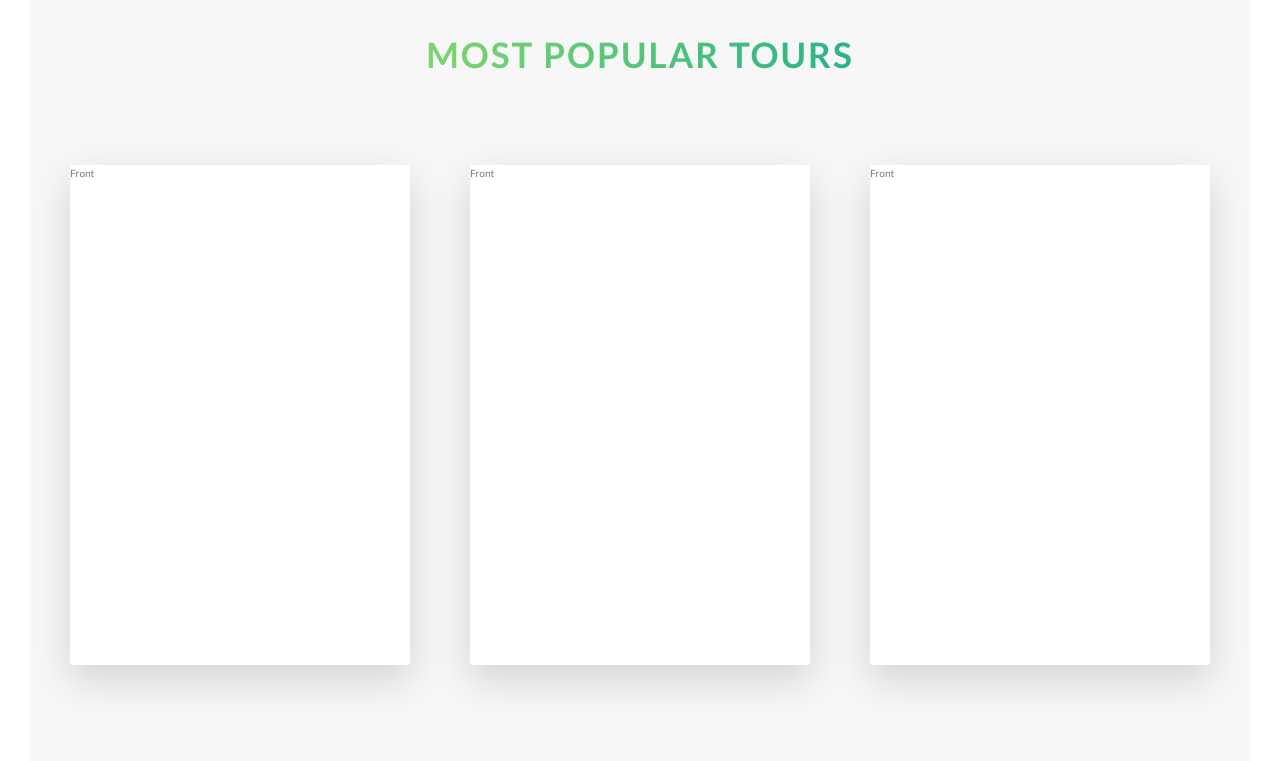
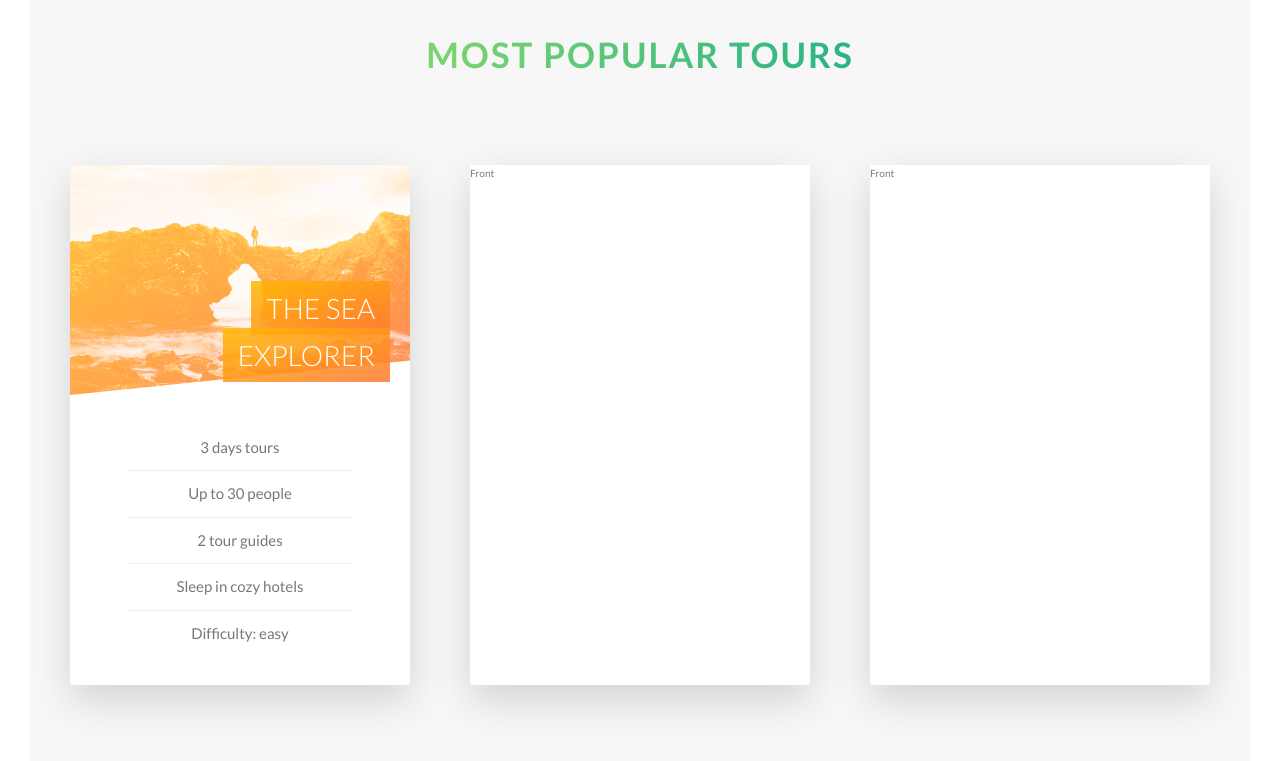
Before and after one commit to hunex91/advanced-css-natours, a website: page index.html in a window 1280 px wide. Shown: the part 2252-3013 px from the top of the page. Drawn offline with Linux system fonts and the light colour scheme.

Commit message:
Done with the front size of the card

```diff
--- a/index.html
+++ b/index.html
@@ -124,7 +124,19 @@
         <div class="col-1-of-3">
           <div class="card">
             <div class="card__side card__side--front">
-              Front
+              <div class="card__image card__image--1">&nbsp;</div>
+              <h4 class="card__heading">
+                <span class="card__heading-span card__heading-span--1">The sea explorer</span>
+              </h4>
+              <div class="card__details">
+                <ul>
+                  <li>3 days tours</li>
+                  <li>Up to 30 people</li>
+                  <li>2 tour guides</li>
+                  <li>Sleep in cozy hotels</li>
+                  <li>Difficulty: easy</li>
+                </ul>
+              </div>
             </div>
             <div class="card__side card__side--back card__side--back-1">
               Back
--- a/sass/abstracts/_variables.scss
+++ b/sass/abstracts/_variables.scss
@@ -11,6 +11,7 @@ $color-tertiary-dark: #5643fa;
 
 $color-grey-dark: #777;
 $color-grey-light-1: #f7f7f7;
+$color-grey-light-2: #eee;
 
 $color-white: #fff;
 $color-black: #000;
--- a/sass/components/_card.scss
+++ b/sass/components/_card.scss
@@ -1,14 +1,15 @@
 .card {
   position: relative;
-  height: 50rem;
+  height: 52rem;
   perspective: 150rem;
   -moz-perspective: 150rem;
 
   &__side {
     position: absolute;
     width: 100%;
-    height: 50rem;
+    height: 52rem;
     border-radius: 3px;
+    overflow: hidden;
     box-shadow: 0 1.5rem 4rem rgba($color-black, .15);
     transition: all .8s ease;
     top: 0;
@@ -57,4 +58,65 @@
   &:hover &__side--back {
     transform: rotateY(0deg);
   }
+
+  &__image {
+    height: 23rem;
+    background-size: cover;
+    background-blend-mode: screen;
+    clip-path: polygon(0 0, 100% 0, 100% 85%, 0 100%);
+
+    &--1 {
+      background-image: linear-gradient(
+        to right bottom,
+        $color-secondary-light,
+        $color-secondary-dark
+      ),
+      url('../img/nat-5.jpg');
+    }
+  }
+
+  &__heading {
+    position: absolute;
+    font-size: 2.8rem;
+    font-weight: 300;
+    text-transform: uppercase;
+    text-align: right;
+    color: $color-white;
+    top: 12rem;
+    right: 2rem;
+    width: 75%;
+  }
+
+  &__heading-span {
+    padding: 1rem 1.5rem;
+    -webkit-box-decoration-break: clone;
+    box-decoration-break: clone;
+
+    &--1 {
+      background-image: linear-gradient(
+        to right bottom,
+        rgba($color-secondary-light, .85),
+        rgba($color-secondary-dark, .85));
+    }
+  }
+
+  &__details {
+    padding: 3rem;
+
+    ul {
+      list-style: none;
+      width: 80%;
+      margin: 0 auto;
+
+      li {
+        text-align: center;
+        font-size: 1.5rem;
+        padding: 1rem;
+
+        &:not(:last-child) {
+          border-bottom: 1px solid $color-grey-light-2;
+        }
+      }
+    }
+  }
 }
```
Also changed, not shown: css/style.css.
